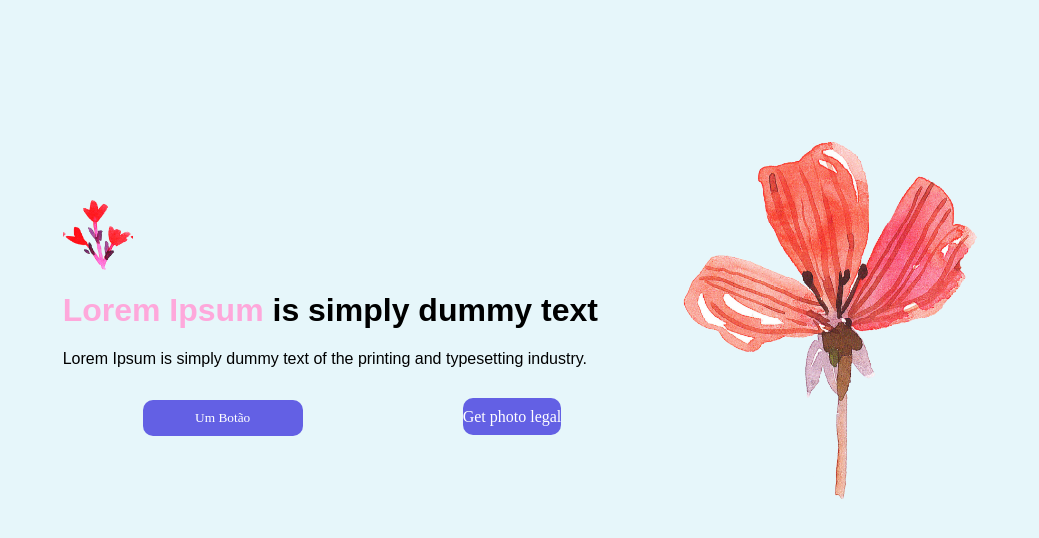
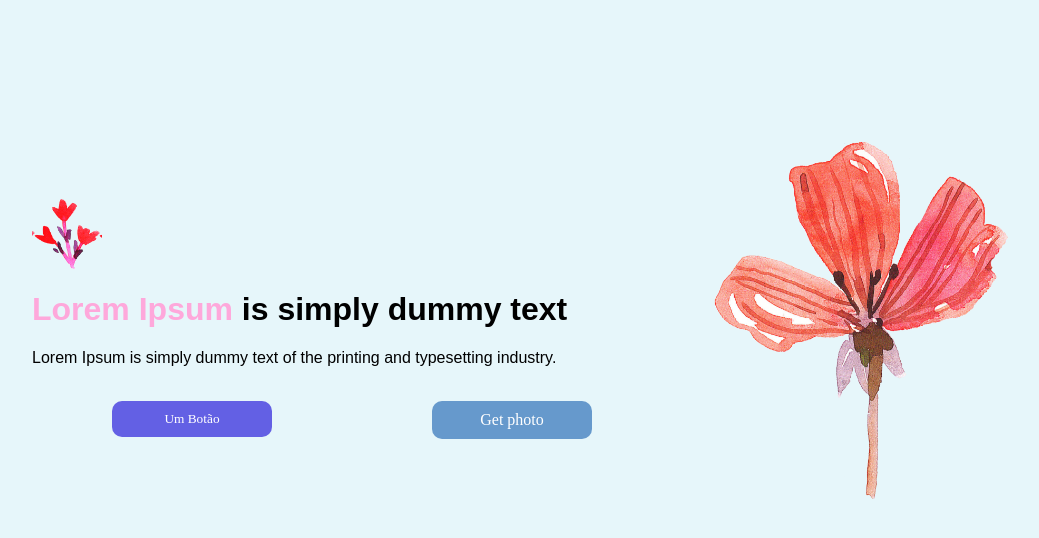
Before and after one commit to RaquelDFS/WS_React, a React (Create React App) app in the folder my-app/: page / in a window 1280 px wide. Shown: the top 538 px of the page, without its empty margins (98-1137 px from the left). Built offline with nearby package versions, Linux system fonts and the light colour scheme.

Commit message:
profile done

```diff
--- a/my-app/src/PortifolioContainer/Home/Profile.css
+++ b/my-app/src/PortifolioContainer/Home/Profile.css
@@ -63,7 +63,7 @@
         z-index: 700;
     }
     .profile-details{
-        margin: 25px 0 0;
+        padding-left: 15rem;
     }
 
 }
--- a/my-app/src/PortifolioContainer/Home/Profile.js
+++ b/my-app/src/PortifolioContainer/Home/Profile.js
@@ -20,7 +20,7 @@ export default function Profile() {
           </div>
           <div className="profile-options">
             <button className="btn"> Um Botão </button>
-            <a href="photoo.jpg" download="Photo legal" className="bnt" id="dwld-btn">Get photo legal</a>
+            <a href="photoo.jpg" download="Photo legal" className="bnt" id="dwld-btn">Get photo</a>
           </div>
         </div>
         <div className="profile-picture">
--- a/my-app/src/index.css
+++ b/my-app/src/index.css
@@ -44,7 +44,7 @@ body ::-webkit-scrollbar-thumb {
       margin: 0 5rem;
     }
 
-    .btn:active {
+    #dwld-btn, .btn:active {
       transform: translateY(2px);
     }
 
@@ -56,8 +56,20 @@ body ::-webkit-scrollbar-thumb {
 
     #dwld-btn{
       text-decoration: none ;
+      display: inline-block;
+      background: #69c;
+      color: #fff;
+      padding: 10px 0px;
+      text-align: center;
+    }
+    #dwld-btn:active{
+     color: black;
+     background-color: black;
 
     }
+
+
+
 
 
 
```
